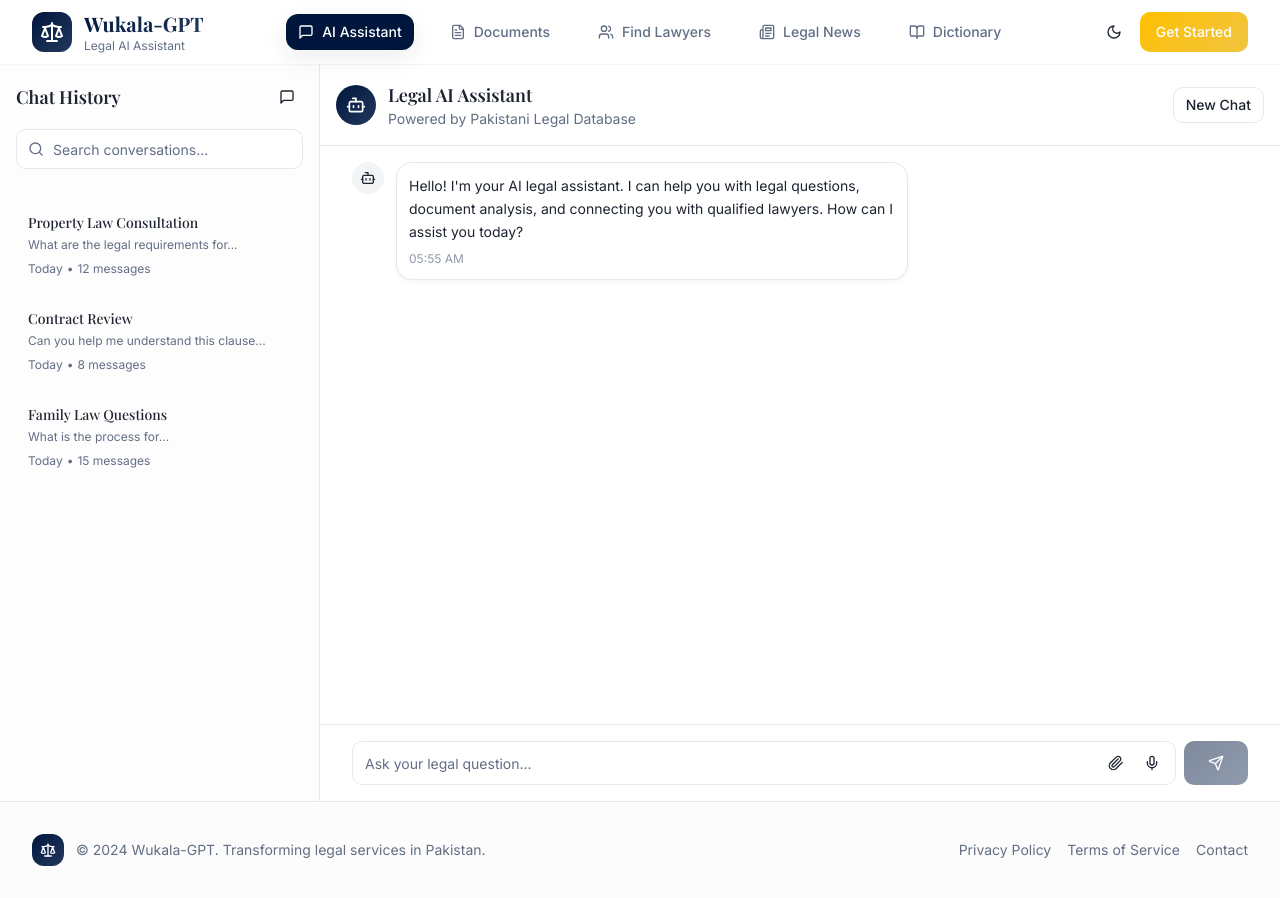
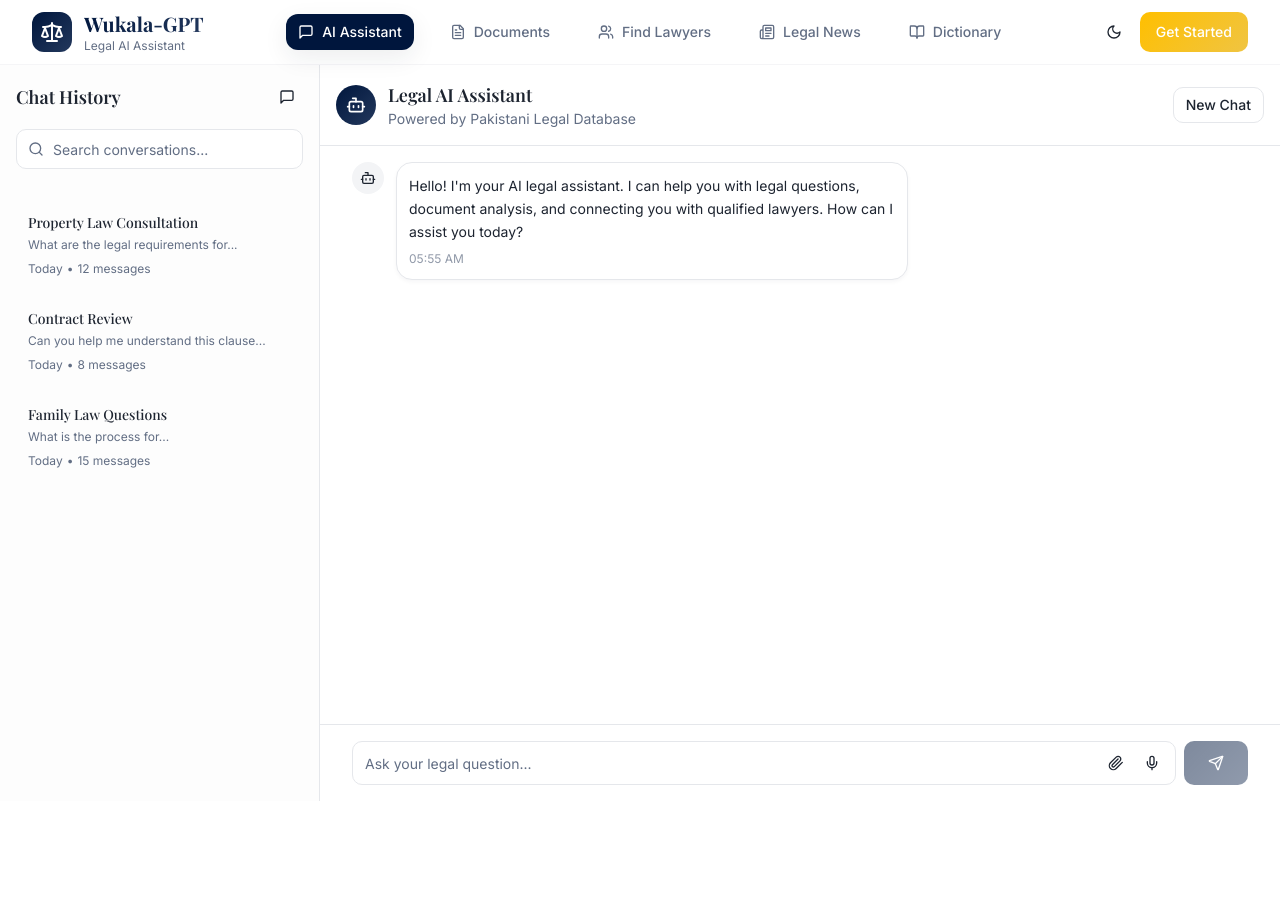
Before and after one commit to HamidTech-Ventures/wukala-ai-nexus, a React (Vite) app: page / in a window 1280 px wide. After the commit the page ends 809 px from the top, so only its background shows below. Built offline with nearby package versions, Linux system fonts and the light colour scheme.

Commit message:
Fix: Remove footer content
Remove the footer content including copyright, privacy policy, terms of service, and contact links from the chatbot page to optimize viewing space for answers.

```diff
--- a/src/components/Layout.tsx
+++ b/src/components/Layout.tsx
@@ -154,32 +154,6 @@ export default function Layout({ children }: LayoutProps) {
         {children}
       </main>
 
-      {/* Footer */}
-      <footer className="border-t border-border bg-muted/30">
-        <div className="container py-8">
-          <div className="flex flex-col md:flex-row justify-between items-center">
-            <div className="flex items-center space-x-3 mb-4 md:mb-0">
-              <div className="flex h-8 w-8 items-center justify-center rounded-lg bg-gradient-primary">
-                <Scale className="h-4 w-4 text-primary-foreground" />
-              </div>
-              <span className="text-sm text-muted-foreground">
-                © 2024 Wukala-GPT. Transforming legal services in Pakistan.
-              </span>
-            </div>
-            <div className="flex items-center space-x-4 text-sm text-muted-foreground">
-              <a href="#" className="hover:text-foreground transition-colors">
-                Privacy Policy
-              </a>
-              <a href="#" className="hover:text-foreground transition-colors">
-                Terms of Service
-              </a>
-              <a href="#" className="hover:text-foreground transition-colors">
-                Contact
-              </a>
-            </div>
-          </div>
-        </div>
-      </footer>
     </div>
   );
 }
```
